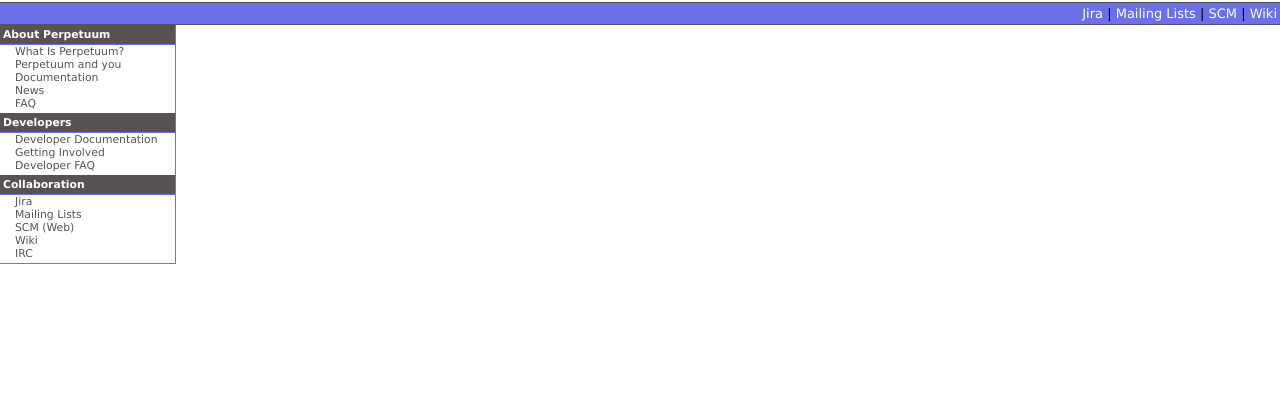
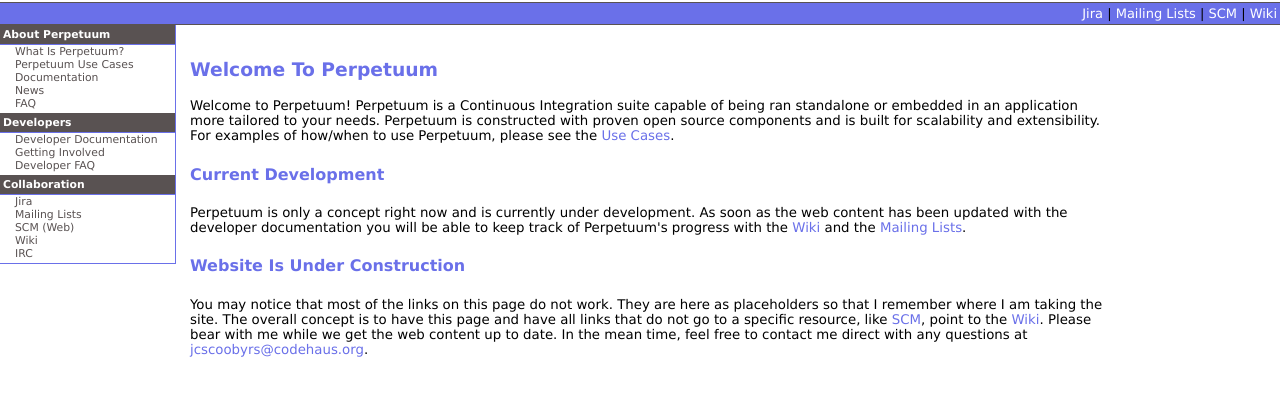
Before and after one commit to codehaus/perpetuum, a plain HTML site: page www/index.html in a window 1280 px wide. Shown: the part 82-478 px from the top of the page. Drawn offline with Linux system fonts and the light colour scheme.

Commit message:
Initial concept of Perpetuum home page.

```diff
--- a/www/index.html
+++ b/www/index.html
@@ -2,7 +2,7 @@
      "http://www.w3.org/TR/xhtml1/DTD/xhtml1-strict.dtd">
 <html xmlns="http://www.w3.org/1999/xhtml" xml:lang="en" lang="en">
   <head>
-    <title>Perpetuum [Home]</title>
+    <title>Perpetuum Home [Under Construction]</title>
     <link rel="stylesheet" type="text/css" href="style.css" />
      <meta name="keywords" content="Perpetuum, Continuous Integration, CI" />
   </head>
@@ -25,7 +25,7 @@
       </div>
       <ul>
         <li><a href="whatisperpetuum.html">What Is Perpetuum?</a></li>
-        <li><a href="perpetuumandyou.html">Perpetuum and you</a></li>
+        <li><a href="perpetuumusecases.html">Perpetuum Use Cases</a></li>
         <li><a href="documentation.html">Documentation</a></li>
         <li><a href="news.html">News</a></li>
         <li><a href="faq.html">FAQ</a></li>
@@ -49,5 +49,34 @@
         <li><a href="irc.html">IRC</a></li>
       </ul>
     </div>
+    <div id="content">
+      <h3>Welcome To Perpetuum</h3>
+      <p>
+        Welcome to Perpetuum!  Perpetuum is a Continuous Integration suite capable
+        of being ran standalone or embedded in an application more tailored to your
+        needs.  Perpetuum is constructed with proven open source components and is
+        built for scalability and extensibility.  For examples of how/when to use
+        Perpetuum, please see the <a href="usecases.html">Use Cases</a>.
+      </p>
+      <h4>Current Development</h4>
+      <p>
+        Perpetuum is only a concept right now and is currently under development.
+        As soon as the web content has been updated with the developer documentation
+        you will be able to keep track of Perpetuum's progress with the
+        <a href="http://confluenza.codehaus.org/perpetuum/Home">Wiki</a> and the
+        <a href="mailinglists.html">Mailing Lists</a>.
+      </p>
+      <h4>Website Is Under Construction</h4>
+      <p>
+        You may notice that most of the links on this page do not work.  They are
+        here as placeholders so that I remember where I am taking the site.  The
+        overall concept is to have this page and have all links that do not go to
+        a specific resource, like <a href="http://svn.perpetuum.codehaus.org">SCM</a>,
+        point to the <a href="http://confluenza.codehaus.org/perpetuum/Home">Wiki</a>.
+        Please bear with me while we get the web content up to date.  In the mean time,
+        feel free to contact me direct with any questions at
+        <a href="mailto:jcscoobyrs@codehaus.org">jcscoobyrs@codehaus.org</a>.
+      </p>
+    </div>
   </body>
 </html>
--- a/www/style.css
+++ b/www/style.css
@@ -15,7 +15,6 @@ a:link, a:visited, a:active {
 a:hover {
   color: #595252;
 }
-
 
 #header {
   border-bottom: 1px solid #595252;
@@ -69,3 +68,68 @@ a:hover {
   font-weight: bold;
   color: #ffffff;
 }
+
+#right_menu {
+  border-left: 1px solid #6a70e9;
+  border-bottom: 1px solid #6a70e9;
+  font-size: small;
+  width: 175px;
+  float: right;
+}
+
+#right_menu a:link, #right_menu a:visited, #right_menu a:active {
+  color: #595252;
+}
+
+#right_menu a:hover {
+  color: #6a70e9;
+}
+
+#right_menu ul {
+  margin: 0px;
+  padding: 0px 0px 3px 0px;
+  font-size: small;
+}
+
+#right_menu li {
+  list-style-type: none;
+  font-size: smaller;
+  padding-left: 15px;
+}
+
+.right_menu_header h5 {
+  margin: 0px;
+  padding: 3px;
+  border-bottom: 1px solid #6a70e9;
+  background-color: #595252;
+  font-weight: bold;
+  color: #ffffff;
+}
+
+#content {
+  margin: 0px;
+  padding: 15px;
+  position: absolute;
+  left: 175px;
+  padding-right: 175px;
+}
+
+#content h3, h4 {
+  color: #6a70e9;
+}
+
+#content p {
+  font-size: smaller;
+}
+
+#content a {
+  text-decoration: none;
+}
+
+#content a:link, #content a:visited, #content a:active {
+  color: #6a70e9;
+}
+
+#content a:hover {
+  color: #595252;
+}
```
